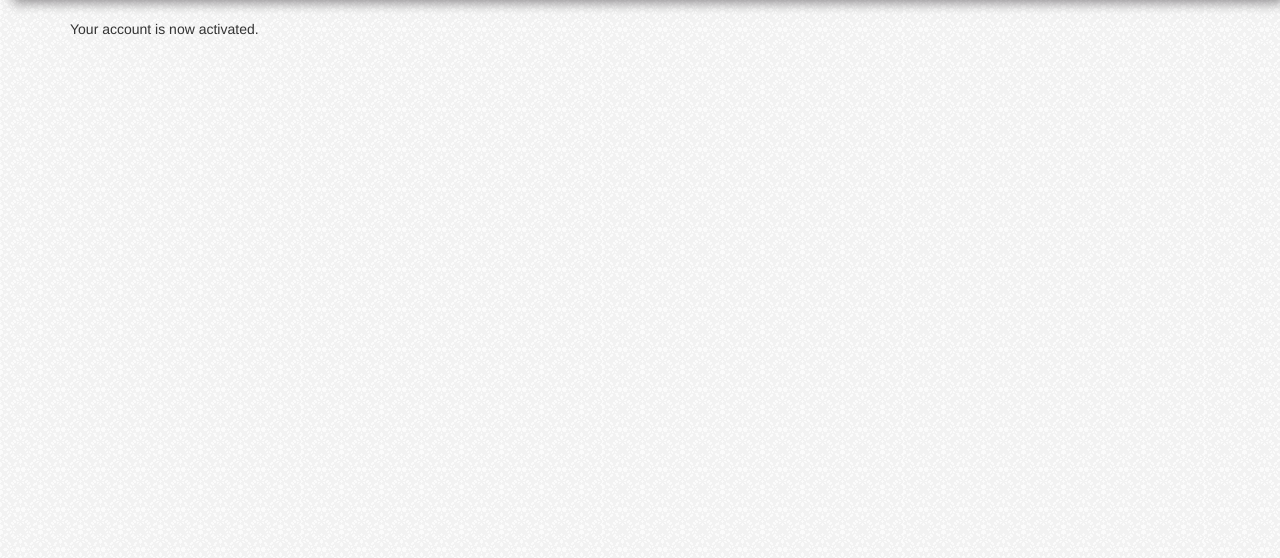
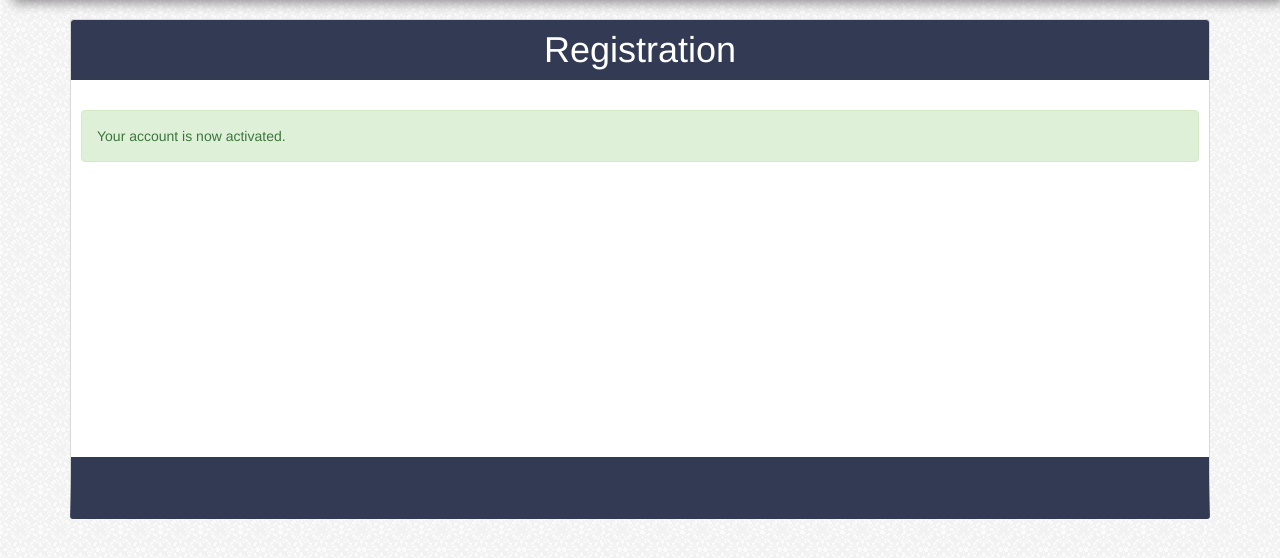
Before and after one commit to dima2395/thoughts, a Django app: template thoughts/templates/registration/activation_complete.html in a window 1280 px wide. Shown: the part 51-609 px from the top of the page. Run offline with Django 3.2, Linux system fonts and the light colour scheme; the template is opened without the code that fills it, so the values that code supplies are empty; some libraries are stand-ins or nearby versions.

Commit message:
fixed some bugs

```diff
--- a/thoughts/forms.py
+++ b/thoughts/forms.py
@@ -13,3 +13,6 @@ class ThoughtForm(forms.ModelForm):
   class Meta:
     model = Thought
     fields = ['text', 'status']
+    labels = {
+      'status': 'Type'
+    }
--- a/thoughts/static/css/style.css
+++ b/thoughts/static/css/style.css
@@ -341,7 +341,8 @@ body {
   padding: 0px 0px 20px;
   border-radius: 3px;
   border: 1px solid #d8d8d8;
-  border-bottom: 62px solid #323a54; }
+  border-bottom: 62px solid #323a54;
+  min-height: 500px; }
   .register-page h1 {
     text-align: center;
     margin: 0;
@@ -354,5 +355,7 @@ body {
   .register-page .register-form {
     margin: 50px 0;
     padding: 0 40px; }
+  .register-page .alert-success {
+    margin: 30px 10px 70px; }
 
 /*# sourceMappingURL=style.css.map */
--- a/thoughts/static/css/style.scss
+++ b/thoughts/static/css/style.scss
@@ -553,6 +553,7 @@ body {
   border-radius: 3px;
   border: 1px solid #d8d8d8;
   border-bottom: 62px solid $page-border;
+  min-height: 500px;
 
   h1 {
     text-align: center;
@@ -569,4 +570,8 @@ body {
     margin: 50px 0;
     padding: 0 40px;
   }
+
+  .alert-success {
+    margin: 30px 10px 70px;
+  }
 }
--- a/thoughts/templates/registration/activation_complete.html
+++ b/thoughts/templates/registration/activation_complete.html
@@ -2,5 +2,8 @@
 {% load i18n %}
 
 {% block main %}
-<p>{% trans "Your account is now activated." %}</p>
+  <div class="register-page">
+  <h1>Registration</h1>
+    <div class="alert alert-success" role="alert">{% trans "Your account is now activated." %}</div>
+  </div>
 {% endblock %}
--- a/thoughts/templates/registration/registration_complete.html
+++ b/thoughts/templates/registration/registration_complete.html
@@ -2,5 +2,9 @@
 {% load i18n %}
 
 {% block main %}
-<p>{% trans "You are now registered. Activation email sent." %}</p>
+
+  <div class="register-page">
+  <h1>Registration</h1>
+    <div class="alert alert-success" role="alert">{% trans "You are now registered. Activation email sent." %}</div>
+  </div>
 {% endblock %}
```
Also changed, not shown: accounts/views.py (+13 -3 lines), 2 other files.
